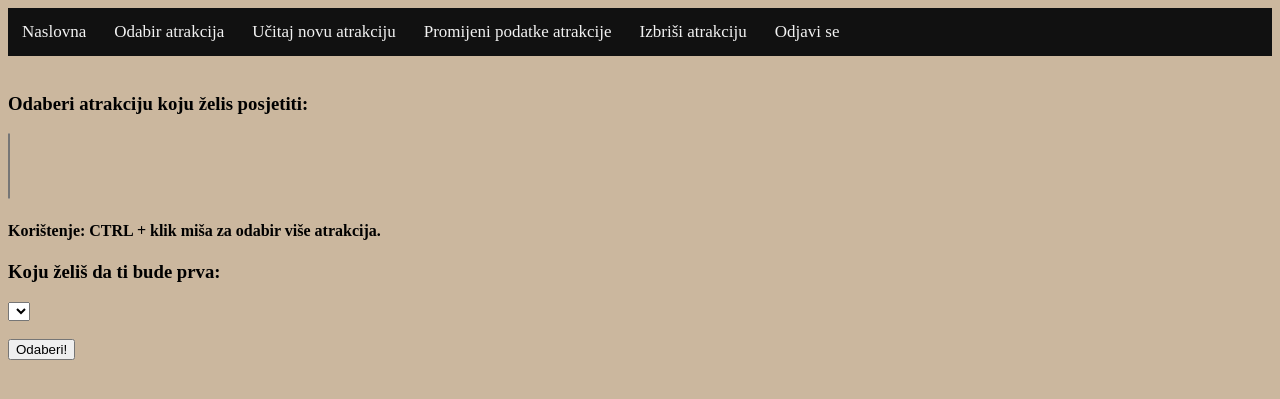
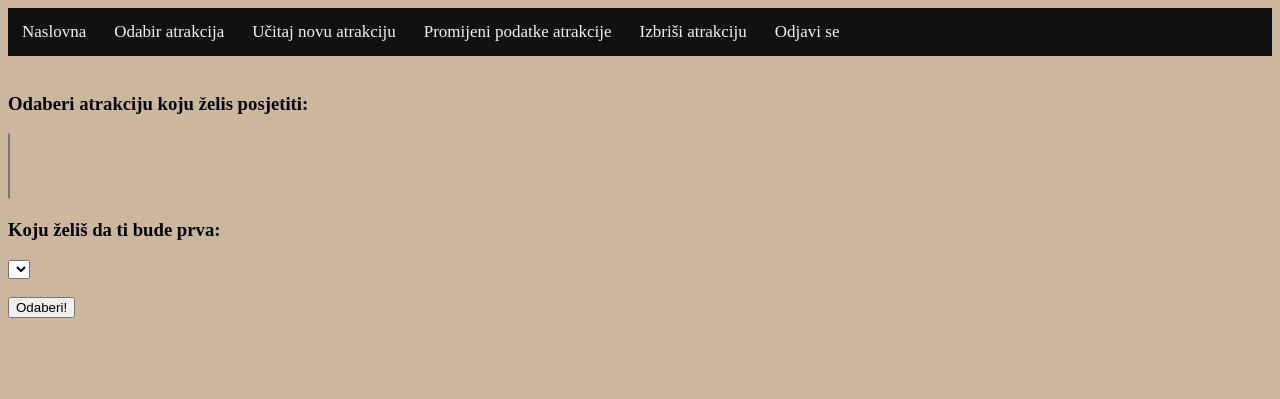
Before and after one commit to helenajeresic/tourist-attractions-system, a PHP site: page /view/sights.php in a window 1280 px wide. Shown: the top 399 px of the page. Run offline with PHP 8.4, Linux system fonts and the light colour scheme; the template is opened without the code that fills it, so the values that code supplies are empty; some libraries are stand-ins or nearby versions.

Commit message:
small changes

```diff
--- a/view/sights.php
+++ b/view/sights.php
@@ -12,7 +12,6 @@
         <?php } ?>
 
     </select>
-    <h4> Korištenje: CTRL + klik miša za odabir više atrakcija.<h4>
     <h3>Koju želiš da ti bude prva:</h3>
     <select name="lan" id="firstAttraction" class="form-control"></select>
 
```
